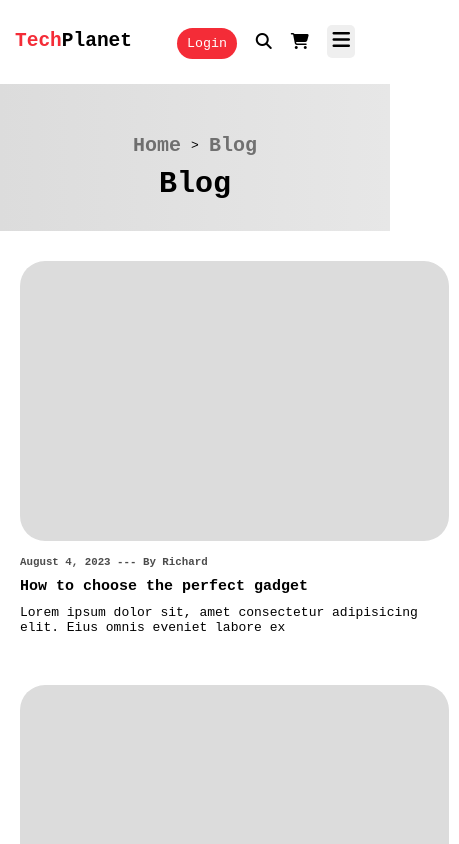
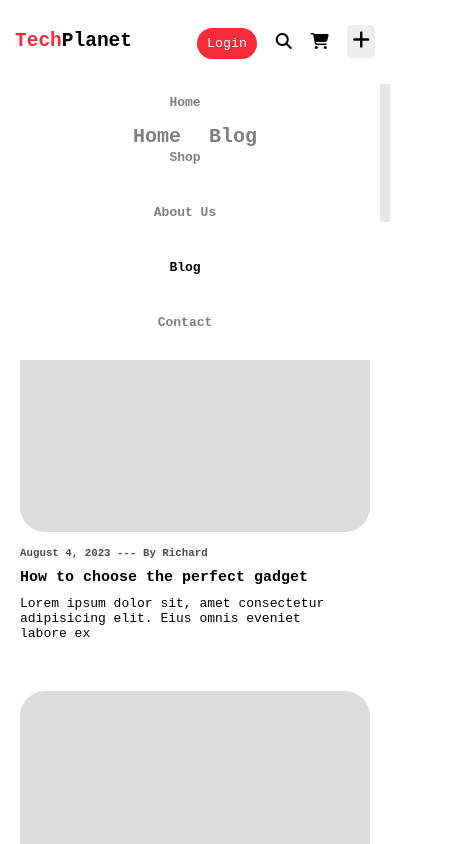
Before and after one commit to projecthanif/TechPlanet, a plain HTML site: page blog.html in a window 390 px wide. Both pictures are taken after a click on the button 341 px from the left and 41 px from the top of the page. Shown: the top 844 px of the page, 459 px wide, since content can reach past the window. Drawn offline with Linux system fonts and the light colour scheme.

Commit message:
made it responsive

```diff
--- a/assets/css/about.css
+++ b/assets/css/about.css
@@ -56,11 +56,12 @@
     flex-wrap: wrap-reverse;
   }
   .left {
-    padding: 20px;
+    margin-top: 20px;
+    padding: 0px;
   }
 
   .about-p {
-    width: 50ch;
+    width: 40ch;
   }
   .right {
     width: 100%;
--- a/assets/css/blog.css
+++ b/assets/css/blog.css
@@ -49,4 +49,16 @@
     display: flex;
     flex-wrap: wrap;
   }
+
+  .card-s-body {
+    /* width: 50%; */
+  }
+
+  .card-sm-3 {
+    width: 100%;
+  }
+
+  .card-s-p {
+    width: 40ch;
+  }
 }
--- a/assets/css/jumbo.css
+++ b/assets/css/jumbo.css
@@ -3,6 +3,7 @@
     background-image: linear-gradient(to right, #dcdcdc, #E7E7E7);
     padding: 30px;
     text-align: center;
+    margin-top: 75px;
   }
 
   .link {
--- a/assets/css/nav.css
+++ b/assets/css/nav.css
@@ -67,13 +67,18 @@ a.nav-link {
 
 
 @media screen and (max-width:600px) {
+  nav {
+    position: fixed;
+    width: 100%;
+    background-color: white;
+    top: 0;
+  }
   .navbar {
     display: none;
   }
   .navbar.end {
-    margin-right: 10px;
+    margin-right: -10px;
     width: 55%;
-    /* background-color: red; */
   }
 
   .navbar-btn {
@@ -88,3 +93,16 @@ a.nav-link {
     font-size: 20px;
   }
 }
+
+.showNav {
+  position: fixed;
+  margin-top: 50px;
+  margin-left: -25px;
+  width: 100%;
+  padding: 10px;
+  background-color: white;
+  display: flex;
+  flex-direction: column;
+  text-align: center;
+  z-index: 1;
+}
--- a/assets/css/style.css
+++ b/assets/css/style.css
@@ -59,6 +59,7 @@ p.desc-content {
   .jumbotron {
     padding: 30px;
     height: 555px;
+    margin-top: 75px;
   }
 
   .content {
@@ -77,7 +78,7 @@ p.desc-content {
   }
 
   .title {
-    font-size: 65px;
+    font-size: 52px;
     /* color: red; */
     margin-top: 25px;
   }
@@ -123,6 +124,7 @@ p.desc-content {
   background-color: #F42C37;
   color: white;
   width: 80px;
+  /* z-index: 0; */
 }
 
 @media screen and (max-width: 600px) {
@@ -238,7 +240,7 @@ p.desc-content {
   }
 
   .desc-p {
-    width: 45ch;
+    width: 35ch;
     /* margin-bottom: px; */
   }
 }
--- a/assets/js/app.js
+++ b/assets/js/app.js
@@ -3,11 +3,18 @@
 function navToggle() {
     const navBar = document.querySelector('ul.navbar');
     const navToggle = document.querySelector('.nav-toggle')
+    const font = document.querySelector('i.fa.fa-bars.fa-1x');
 
     navToggle.addEventListener('click', () => {
         navBar.className = 'showNav';
-    })
+        font.className = 'fa fa-plus fa-1x';
+    });
+
+    // font.addEventListener('click', () => {
+    //     navBar.className = 'navbar';
+    //     font.className = 'fa fa-bars fa-1x';
+    // });
 
 }
 
-// navToggle();
+navToggle();
--- a/blog.html
+++ b/blog.html
@@ -284,5 +284,6 @@
         <div class="privacy">Privacy Policy, Terms & Condition</div>
       </div>
     </footer>
+    <script src="assets/js/app.js"></script>
   </body>
 </html>
```
Also changed, not shown: about.html (+1 -0 lines), assets/css/contact.css (+7 -2 lines), contact.html (+1 -0 lines), shop.html (+1 -0 lines), assets/css/footer.css (line endings or trailing spaces).
